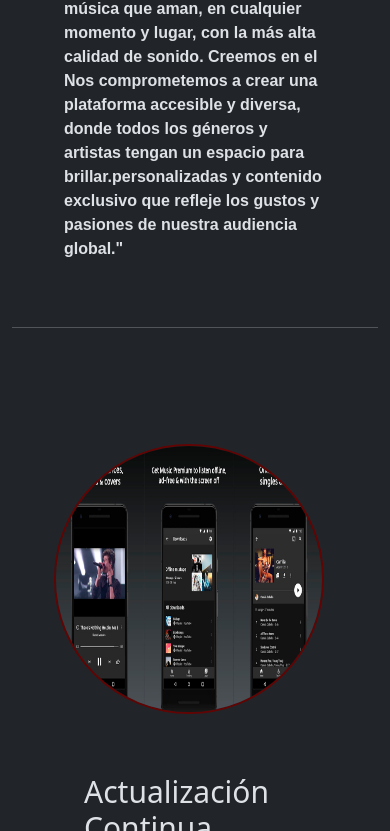
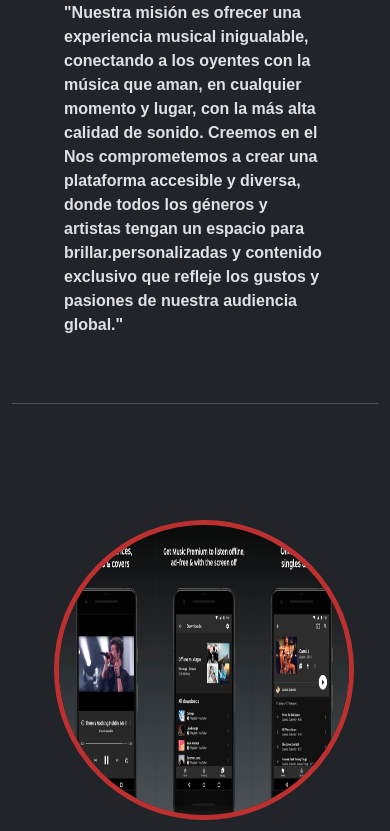
Before and after one commit to AxelGzlzz/Streaming-De-Musica, a plain HTML site: page pages/nosotros.html in a window 390 px wide. Shown: the part 721-1552 px from the top of the page. Drawn offline with nearby package versions, Linux system fonts and the light colour scheme.

Commit message:
"Se hiso la pagina responsiva"

```diff
--- a/css/SobreNosotros.css
+++ b/css/SobreNosotros.css
@@ -61,10 +61,10 @@
 }
 @media only screen and (max-width: 600px) {
     .img-nosotros{
-        width: 270px;
-        height: 270px;
+        width: 300px;
+        height: 300px;
         margin: 10px;
-        border: solid 2px rgb(97, 4, 4);
+        border: solid 5px rgb(190, 48, 48);
         margin: 50px -20px;
     }
     .section-info{
@@ -79,21 +79,28 @@
         margin: 0px -10px;
     }
     .title-Sobrenosotros{
-        font-size: 30px;
-        margin: 10px;
+        font-size: 45px;
+        margin: 15px;
+        font-family: sans-serif;
+        font-weight: bold;
     }
     .info{
         margin: 0px auto;
 
     }
     .info-nosotros{
-        margin: 10px 150px;
+        margin: 10px 120px;
     }
     .avatar{
         width: 170px;
         height: 170px;
     }
-
+    .title-quienessomos{
+        font-size: 40px;
+    }
+    .avatar{
+        border: solid red 3px;
+    }
 
 
 }
```
Also changed, not shown: pages/nosotros.html (+5 -6 lines).
